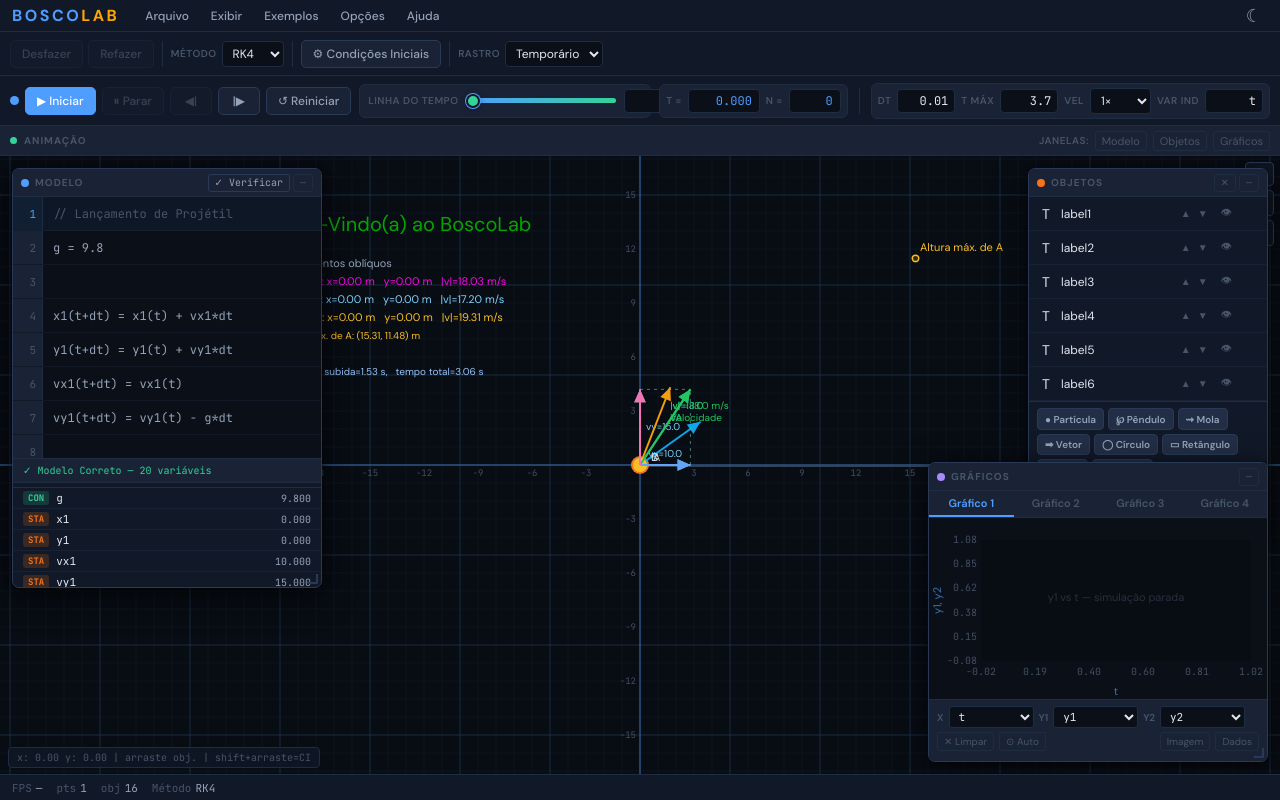
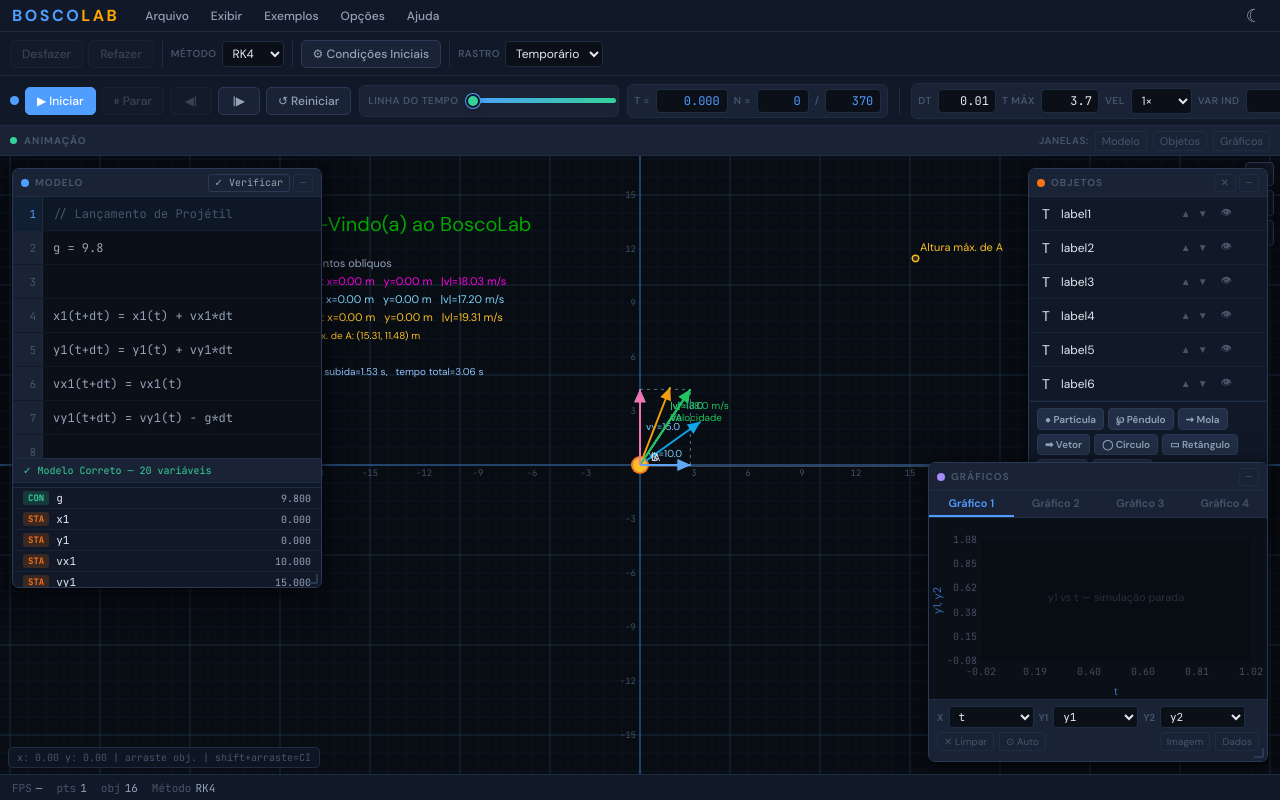
Before and after one commit to jancarauma/boscolab-physics, a Next.js app: page / in a window 1280 px wide. Built offline with nearby package versions, Linux system fonts and the light colour scheme.

Commit message:
removed unused toolbar item

```diff
--- a/src/app/page.tsx
+++ b/src/app/page.tsx
@@ -246,7 +246,6 @@ export default function Home() {
       updateVarValues(sim);
       const el = (id: string) => document.getElementById(id);
       const dispT = el('disp-t'); if (dispT) dispT.textContent = formatVal(sim.t);
-      const dispN = el('disp-n'); if (dispN) dispN.textContent = String(sim.n);
       const dispNMirror = el('disp-n-mirror'); if (dispNMirror) dispNMirror.textContent = String(sim.n);
       const dispFps = el('disp-fps'); if (dispFps) dispFps.textContent = String(sim.fps || '—');
       const dispPts = el('disp-pts'); if (dispPts) dispPts.textContent = String(sim.history.length);
--- a/src/components/panels/SimControlBar.tsx
+++ b/src/components/panels/SimControlBar.tsx
@@ -58,11 +58,6 @@ export default function SimControlBar() {
       <div className="seekbar-wrap" title={text.timeline}>
         <span className="tblabel">{text.timeline}</span>
         <input type="range" id="timeline-slider" min="0" max="0" defaultValue="0" step="1" />
-        <div className="simbar-step-readout">
-          <span className="tbval tbval-inline" id="disp-n">0</span>
-          <span className="tblabel">/</span>
-          <span className="tbval tbval-inline" id="disp-n-max">0</span>
-        </div>
       </div>
 
       <div className="simbar-group simbar-group-state">
@@ -70,6 +65,8 @@ export default function SimControlBar() {
         <div className="tbval" id="disp-t">0.000</div>
         <span className="tblabel">{text.steps}</span>
         <div className="tbval" style={{ minWidth: 52 }} id="disp-n-mirror">0</div>
+        <span className="tblabel">/</span>
+        <span className="tbval tbval-inline" id="disp-n-max">0</span>
       </div>
 
       <div className="tbsep" />
```
